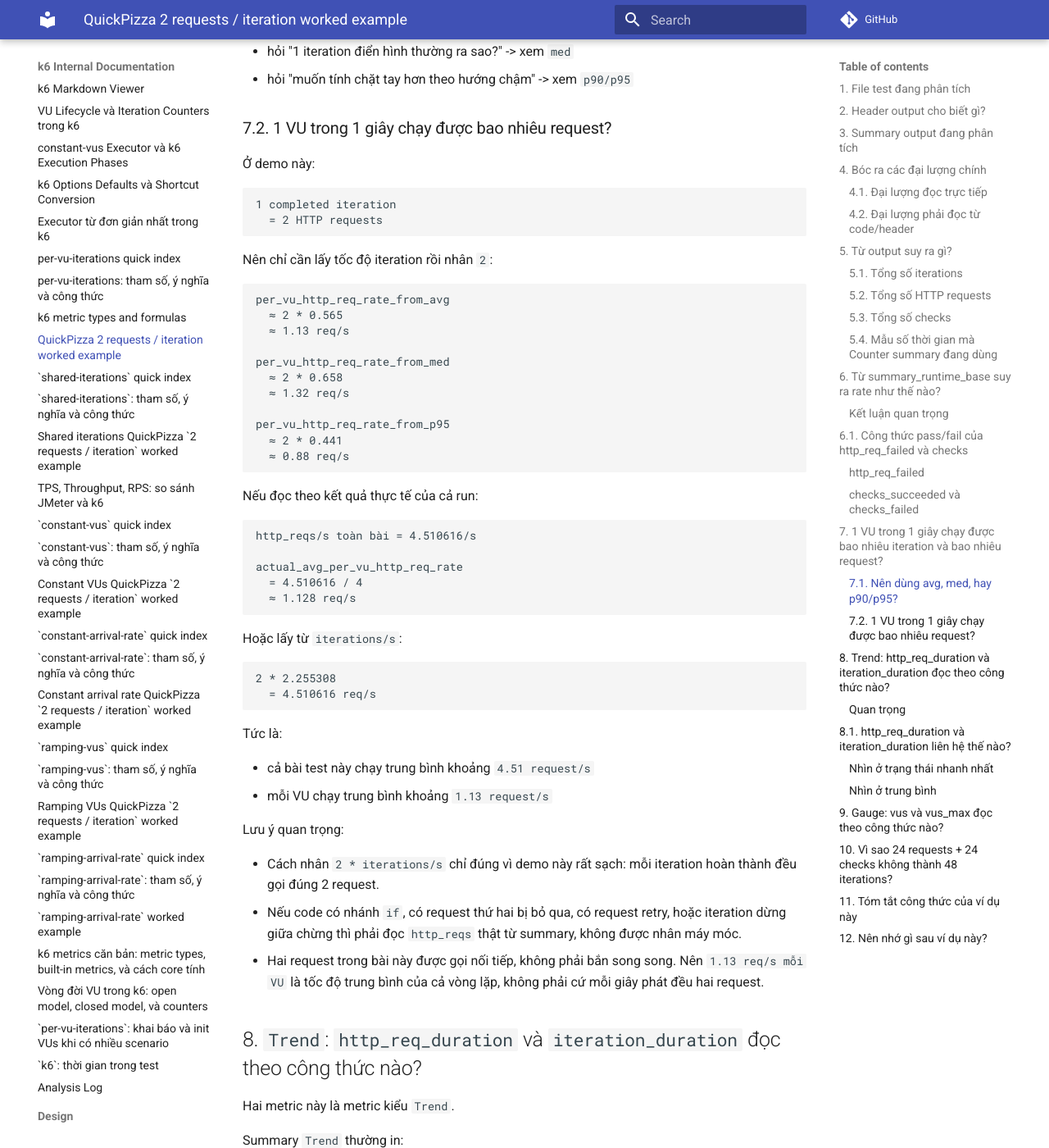
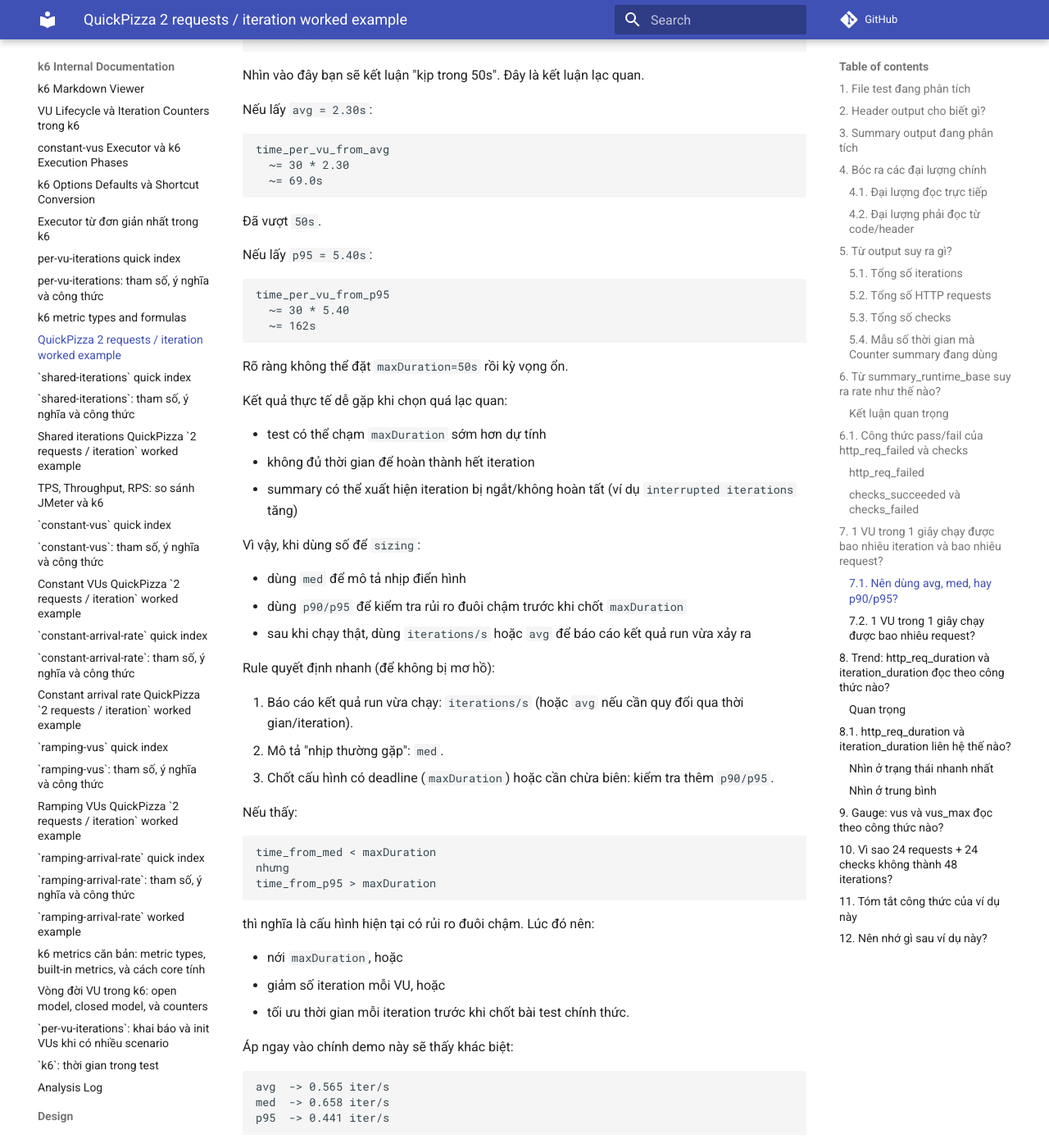
Before and after one commit to meomew-auto/markdown, an MkDocs documentation site: the page built from docs/20260515_quickpizza_two_requests_worked_example.md, in a window 1280 px wide and 1400 px high, scrolled down 12426 px. Shown: the whole window at 82% size. Built offline with MkDocs 1.6.1 and Material for MkDocs 9.7.7, drawn with Linux system fonts in a browser that asks for light colours; comment, search, counter and statistics services are not loaded; some of the changed text lies outside the part shown.

Commit message:
Update docs

````diff
--- a/docs/20260515_quickpizza_two_requests_worked_example.md
+++ b/docs/20260515_quickpizza_two_requests_worked_example.md
@@ -561,6 +561,96 @@ Suy ra:
   planning.
 - Nếu mục tiêu là report kết quả của chính run vừa chạy, `avg` hoặc `iterations/s` vẫn là hợp lý nhất.
 
+Giải nghĩa 3 từ dễ nhầm:
+
+- `đuôi chậm`: một nhóm nhỏ iteration chậm hơn hẳn phần còn lại. Ví dụ phần lớn 1.5s nhưng có vài cái 3s,
+  5s, 7s.
+- `lạc quan`: ước lượng nhanh hơn thực tế, tức bạn nghĩ test sẽ xong sớm hơn thực tế.
+- `sizing bảo thủ`: cố tình tính theo phía chậm hơn để chừa biên an toàn khi set `maxDuration`, số VU, hoặc
+  deadline chạy test.
+
+Ví dụ sâu C (thấy rõ hậu quả khi chọn sai):
+
+Giả sử bạn muốn chạy:
+
+```text
+executor: per-vu-iterations
+vus = 4
+iterations_per_vu = 30
+maxDuration = 50s
+```
+
+Mỗi VU phải chạy `30` iteration. Ước lượng thời gian một VU cần:
+
+```text
+time_per_vu ~= iterations_per_vu * chosen_iteration_time
+```
+
+Nếu lấy `med = 1.53s`:
+
+```text
+time_per_vu_from_med
+  ~= 30 * 1.53
+  ~= 45.9s
+```
+
+Nhìn vào đây bạn sẽ kết luận "kịp trong 50s". Đây là kết luận lạc quan.
+
+Nếu lấy `avg = 2.30s`:
+
+```text
+time_per_vu_from_avg
+  ~= 30 * 2.30
+  ~= 69.0s
+```
+
+Đã vượt `50s`.
+
+Nếu lấy `p95 = 5.40s`:
+
+```text
+time_per_vu_from_p95
+  ~= 30 * 5.40
+  ~= 162s
+```
+
+Rõ ràng không thể đặt `maxDuration=50s` rồi kỳ vọng ổn.
+
+Kết quả thực tế dễ gặp khi chọn quá lạc quan:
+
+- test có thể chạm `maxDuration` sớm hơn dự tính
+- không đủ thời gian để hoàn thành hết iteration
+- summary có thể xuất hiện iteration bị ngắt/không hoàn tất (ví dụ `interrupted iterations` tăng)
+
+Vì vậy, khi dùng số để `sizing`:
+
+- dùng `med` để mô tả nhịp điển hình
+- dùng `p90/p95` để kiểm tra rủi ro đuôi chậm trước khi chốt `maxDuration`
+- sau khi chạy thật, dùng `iterations/s` hoặc `avg` để báo cáo kết quả run vừa xảy ra
+
+Rule quyết định nhanh (để không bị mơ hồ):
+
+1. Báo cáo kết quả run vừa chạy:
+   `iterations/s` (hoặc `avg` nếu cần quy đổi qua thời gian/iteration).
+2. Mô tả "nhịp thường gặp":
+   `med`.
+3. Chốt cấu hình có deadline (`maxDuration`) hoặc cần chừa biên:
+   kiểm tra thêm `p90/p95`.
+
+Nếu thấy:
+
+```text
+time_from_med < maxDuration
+nhưng
+time_from_p95 > maxDuration
+```
+
+thì nghĩa là cấu hình hiện tại có rủi ro đuôi chậm. Lúc đó nên:
+
+- nới `maxDuration`, hoặc
+- giảm số iteration mỗi VU, hoặc
+- tối ưu thời gian mỗi iteration trước khi chốt bài test chính thức.
+
 Áp ngay vào chính demo này sẽ thấy khác biệt:
 
 ```text
````
